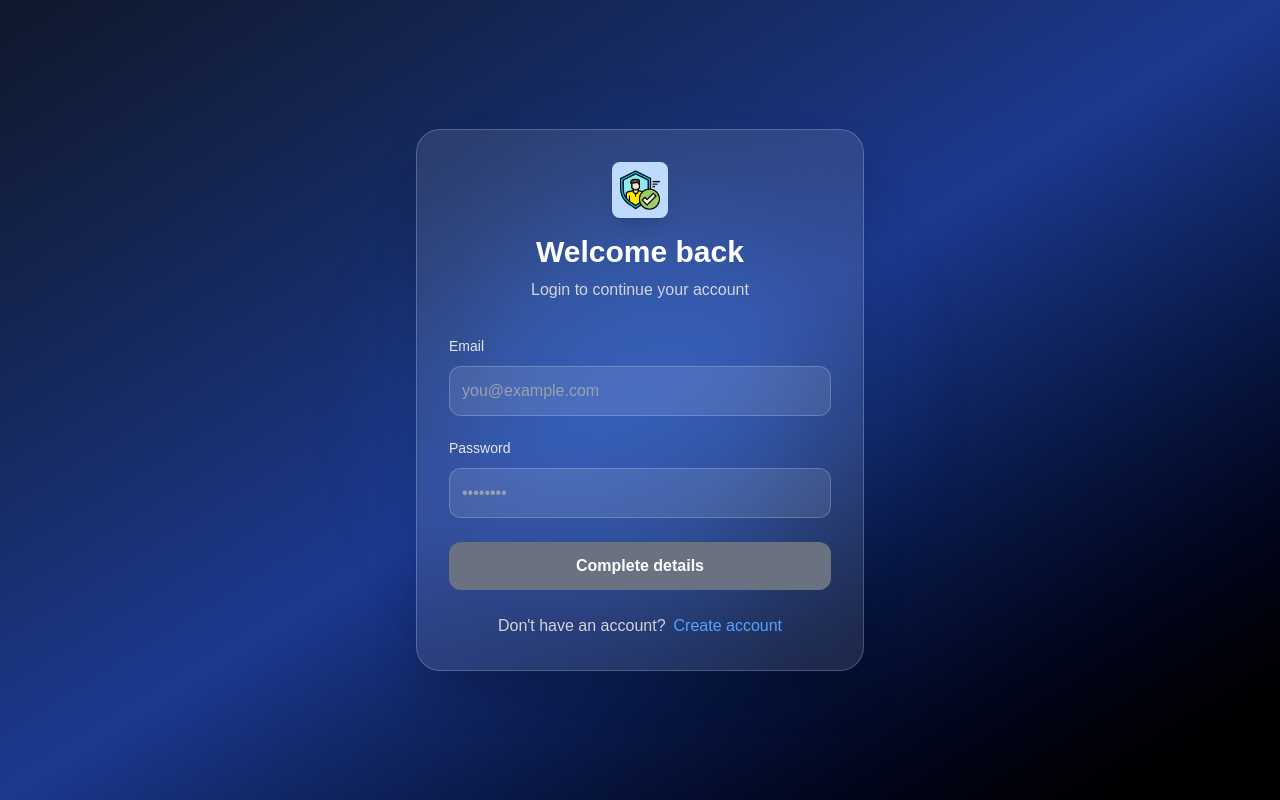
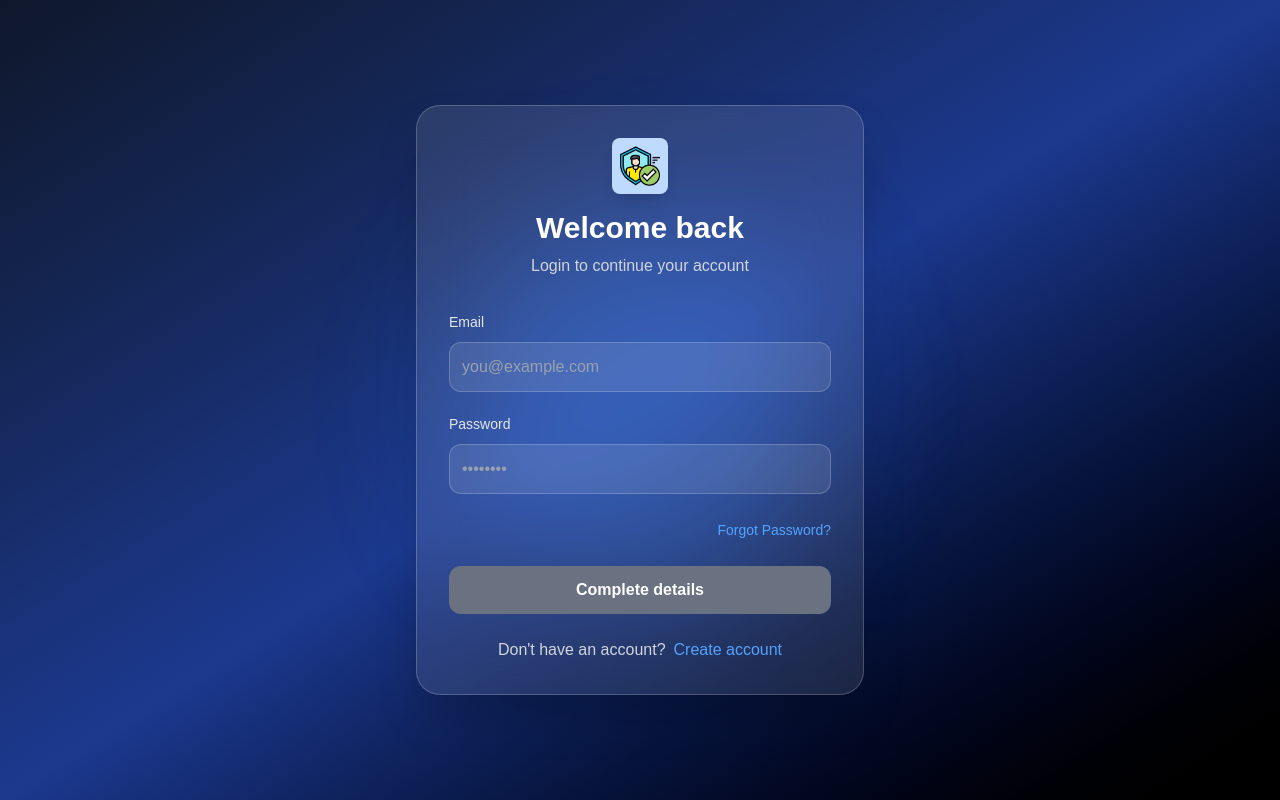
Before and after one commit to Siddharthdrona/Authentication-Next-js, a Next.js app: page /login in a window 1280 px wide. Built offline with nearby package versions, Linux system fonts and the light colour scheme.

Commit message:
feat(login): add "Forgot Password?" link to login page

```diff
--- a/src/app/login/page.tsx
+++ b/src/app/login/page.tsx
@@ -98,6 +98,17 @@ export default function LoginPage() {
           />
         </div>
 
+        {/* Forgot Password */}
+
+        <div className="text-right mb-6">
+          <Link
+            href="/forgotpassword"
+            className="text-blue-400 hover:underline text-sm"
+          >
+            Forgot Password?
+          </Link>
+        </div>
+
         {/* Login button */}
 
         <button
```
